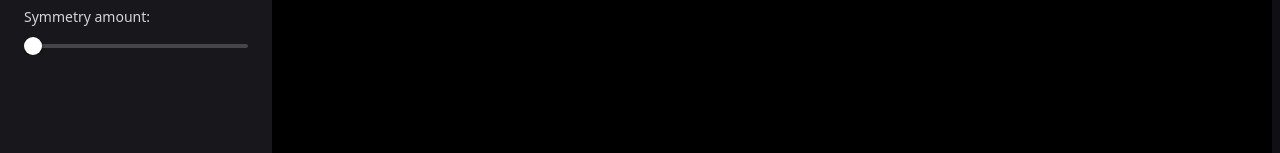
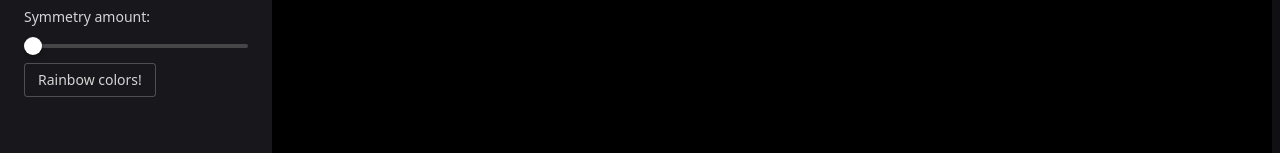
Before and after one commit to vivax3794/supercharged-stars, a Vue app: page / in a window 1280 px wide. Shown: the part 186-339 px from the top of the page. Built offline with nearby package versions, Linux system fonts and the light colour scheme.

Commit message:
center loaded img

```diff
--- a/src/components/Root.vue
+++ b/src/components/Root.vue
@@ -12,6 +12,7 @@
                         </n-dropdown>
                         Symmetry amount:
                         <n-slider v-model:value="symmetry_amount" :min="1" :max="10" :step="1" />
+                        <n-button @click="y_level_color">Rainbow colors!</n-button>
                     </n-space>
                 </n-tab-pane>
                 <n-tab-pane name="external" tab="Save/Load">
@@ -100,6 +101,10 @@ function draw(mouse_down: boolean, org_x: number, org_y: number): void {
 
 }
 
+function y_level_color(): void {
+    stars.value = stars.value.map((value) => ({ x: value.x, y: value.y, currentStar: Math.floor(value.y / 500 * 24) + 1 }));
+}
+
 
 function create_symmetry(x: number, y: number): [number, number][] {
     var ctrX = 500;
```
Also changed, not shown: 1 other file (tests, documents, lock files or other folders).
